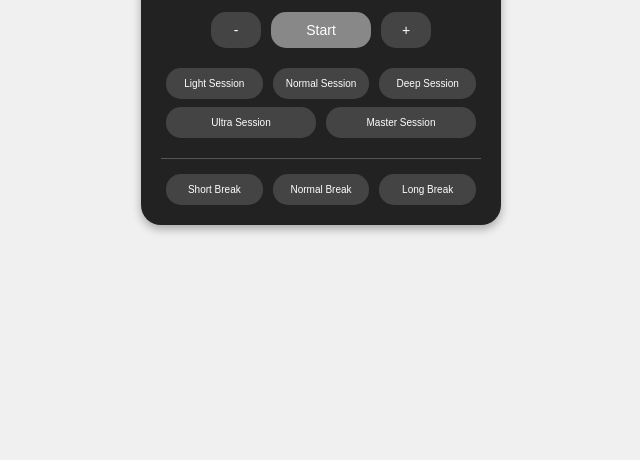
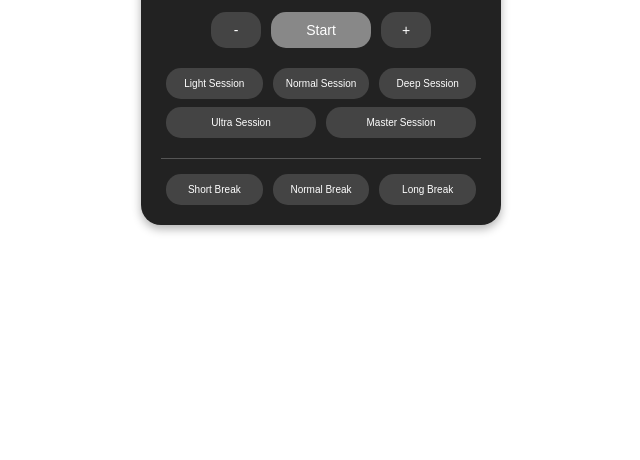
Before and after one commit to josuegiron/notiontimer, a plain HTML site: page index.html in a window 1280 px wide. Shown: the part 356-816 px from the top of the page, without its empty margins (319-959 px from the left). Drawn offline with Linux system fonts and the light colour scheme.

Commit message:
feat: do background transparent

```diff
--- a/index.html
+++ b/index.html
@@ -12,7 +12,7 @@
             justify-content: center;
             align-items: center;
             height: 100vh;
-            background-color: #f0f0f0;
+            background-color: transparent;
             font-family: 'Inter', sans-serif;
         }
         .timer {
```
